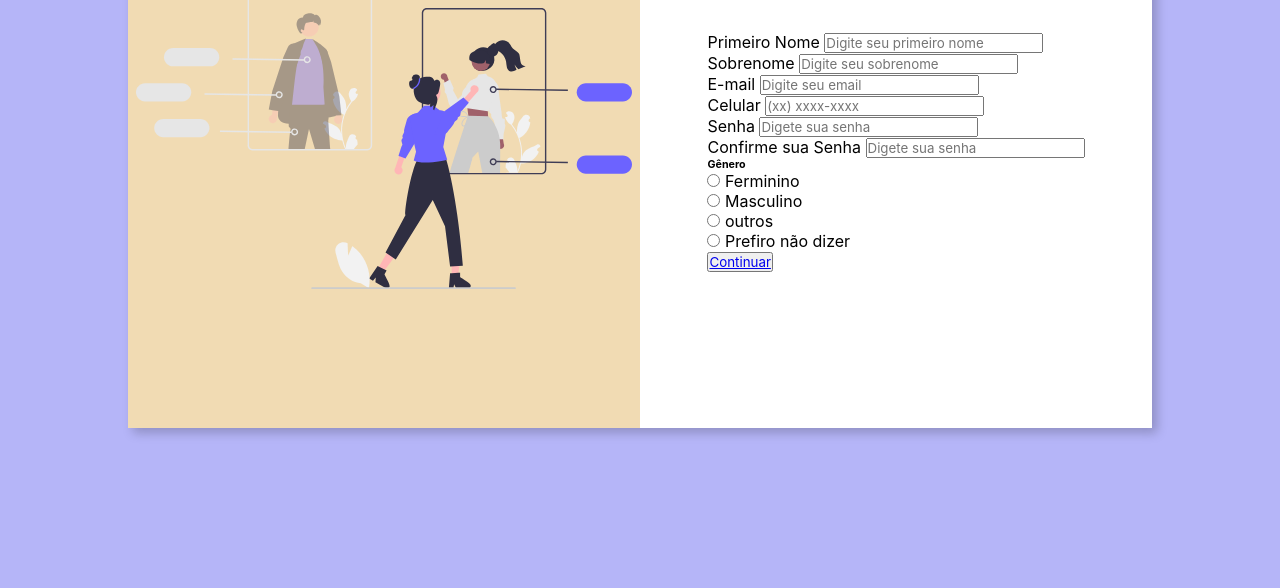
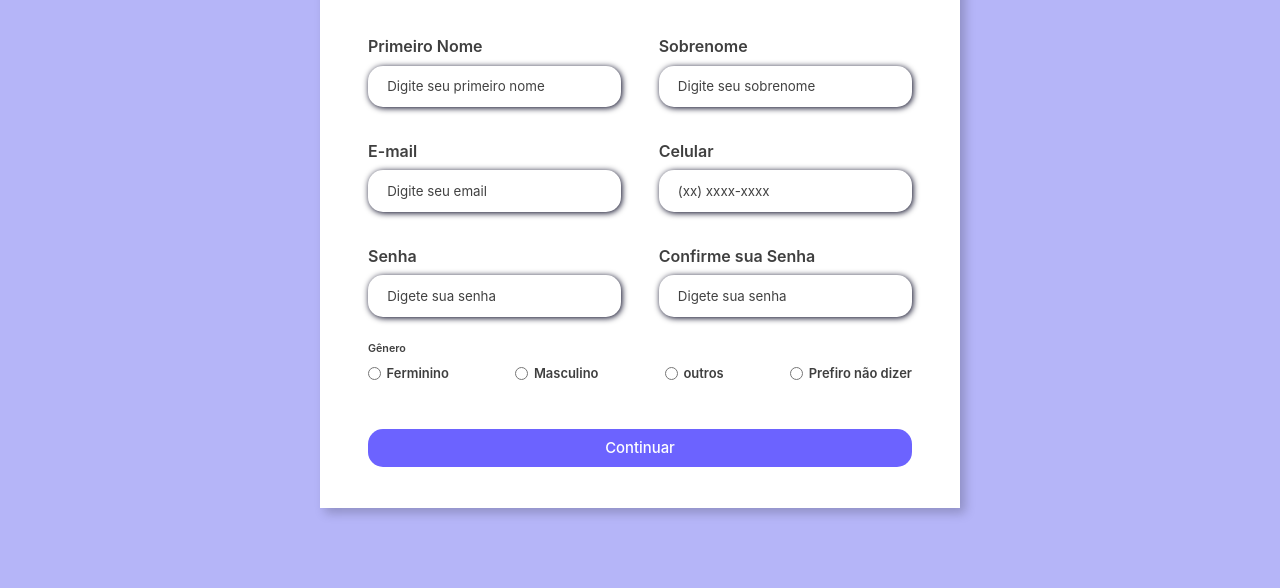
Before and after one commit to leGustta/CadastroCliente, a plain HTML site: page index.html in a window 1280 px wide. Shown: the part 212-800 px from the top of the page. Drawn offline with Linux system fonts and the light colour scheme.

Commit message:
comit de hj

```diff
--- a/assets/css/style.css
+++ b/assets/css/style.css
@@ -8,7 +8,7 @@
 
 body{
     width: 100%;
-    height: 100%;
+    height: 100VH;
     display: flex;
     justify-content: center;
     align-items: center;
@@ -62,12 +62,146 @@ body{
 .login-button button{
     border: none;
     background-color: #6c63ff;
-    padding: 0.4rem 1rem;
-    border-radius: 5px;
+    padding: 0.7rem 1rem;
+    border-radius: 10px;
     cursor: pointer;
 }
 
-.login-button button:hover{
-    background-color: #6b63fff1;
+.login-button button:hover{ /*pra quando passar o mouse em cima */
+    background-color: #918cf7;
+}
+
+.login-button button a{ /*Botão "Entrar"*/
+    text-decoration: none;
+    font-weight: 500;
+    color: #ffffff
+}
+
+.form-header h1::after{
+    content: '';
+    display: block;
+    width: 13rem;
+    height: 0.3rem;
+    background-color: #918cf7;
+    margin: 0 auto;
+    position: absolute;
+    border-radius: 15px;
+}
+
+.input-group{
+    display: flex;
+    flex-wrap: wrap;
+    justify-content: space-between;
+    padding: 1rem 0;
+}
+
+.input-box{
+    display: flex;
+    flex-direction: column;
+    margin-top: 1.5rem;
+}
+
+.input-box input{
+    margin: 0.6rem 0;
+    padding: 0.8rem 1.2rem;
+    border: none;
+    border-radius: 15px;
+    box-shadow: 1px 1px 6px #00001C;
+}
+
+.input-box input:hover {
+    background-color: #ffefc275;
+}
+
+.input-box input:focus-visible{
+    outline: 1px solid #6c63ff;
+}
+
+.input-box label,
+.gender-title h6 {
+    font-size: 0,75rem;
+    font-weight: 600;
+    color: #000000c0;
+}
+
+.input-box input::placeholder{
+    color: #000000be;
+}
+
+.gender-group{
+    display: flex;
+    justify-content: space-between;
+    margin-top: 0.62rem;
+    padding: 0 0 .5rem;
+}
+
+.gender-input{
+    display: flex;
+    align-items: center;
+}
+
+.gender-input input{
+    margin-right: 0.35rem;
+}
+
+.gender-input label{
+    font-size: 0.81rem;
+    font-weight: 600;
+    color: #000000c0;
+}
+
+.continue-button button{
+    width: 100%;
+    margin-top: 2.5rem;
+    border: none;
+    background-color: #6c63ff;
+    padding: 0.62rem;
+    border-radius: 15px;
+    cursor: pointer;
+}
+
+.continue-button button:hover{
+    background-color: #918cf7;
+}
+
+.continue-button button a{
+    text-decoration: none;
+    font-size: 0.93rem;
+    font-weight: 500;
+    color: #fff;
+}
+@media screen and (max-width: 1417px) {/*para que a imagem suma quando a tela for reduzida*/
+    .form-image{
+        display: none;
+    }
+    .container{
+        width: 50%;
+    }
+    .form{
+        width: 100%;
+    }
 
 }
+
+@media screen and (max-width: 1133px){
+    .container{
+        width: 90%;
+        height: auto;
+    }
+
+    .input-group {
+        flex-direction: column;
+        overflow-y: scroll;
+        flex-wrap: nowrap;
+        max-height: 10rem;
+        padding-right: 5rem;
+    }
+
+    .gender-input{
+        margin-top: 2rem;
+    }
+
+    .gender-group{
+        flex-direction: column;
+    }
+}
--- a/index.html
+++ b/index.html
@@ -47,14 +47,16 @@
 
                     <div class="input-box">
                         <label for="password">Senha</label>
-                        <input id="password" type="tel" name="password" placeholder="Digete sua senha" required>                    </div>
+                        <input id="password" type="tel" name="password" placeholder="Digete sua senha" required>
+                    </div>
 
                     <div class="input-box">
                         <label for="password">Confirme sua Senha</label>
                         <input id="password" type="tel" name="password" placeholder="Digete sua senha" required>
                     </div>
+                </div>
 
-                    <div class="gender-input ">
+                    <div class="gender-inputs ">
                         <div class="gender-title">
                             <h6>Gênero</h6>
                         </div>
@@ -64,29 +66,26 @@
                                 <input type="radio" id="female" name="gender">
                                 <label for="female"> Ferminino</label>
                             </div>
-                    <div class="gender-group">
                                 <div class="gender-input">
                                     <input type="radio" id="male" name="gender">
                                     <label for="male">Masculino</label>
                                 </div>
 
-                    <div class="gender-group">
                                 <div class="gender-input">
                                     <input type="radio" id="others" name="gender">
                                     <label for="others">outros</label>
                                 </div>
-                    <div class="gender-group">
                                     <div class="gender-input">
                                         <input type="radio" id="none" name="gender">
                                         <label for="none">Prefiro não dizer</label>
                                     </div>
                         </div>
-
+                            </div>
                         <div class="continue-button">
                             <button><a href="#">Continuar</a></button>
                         </div>
             </form>
         </div>
-
+    </div>
 </body>
 </html>
```
Lines whose indentation alone changed are shown as unchanged.
